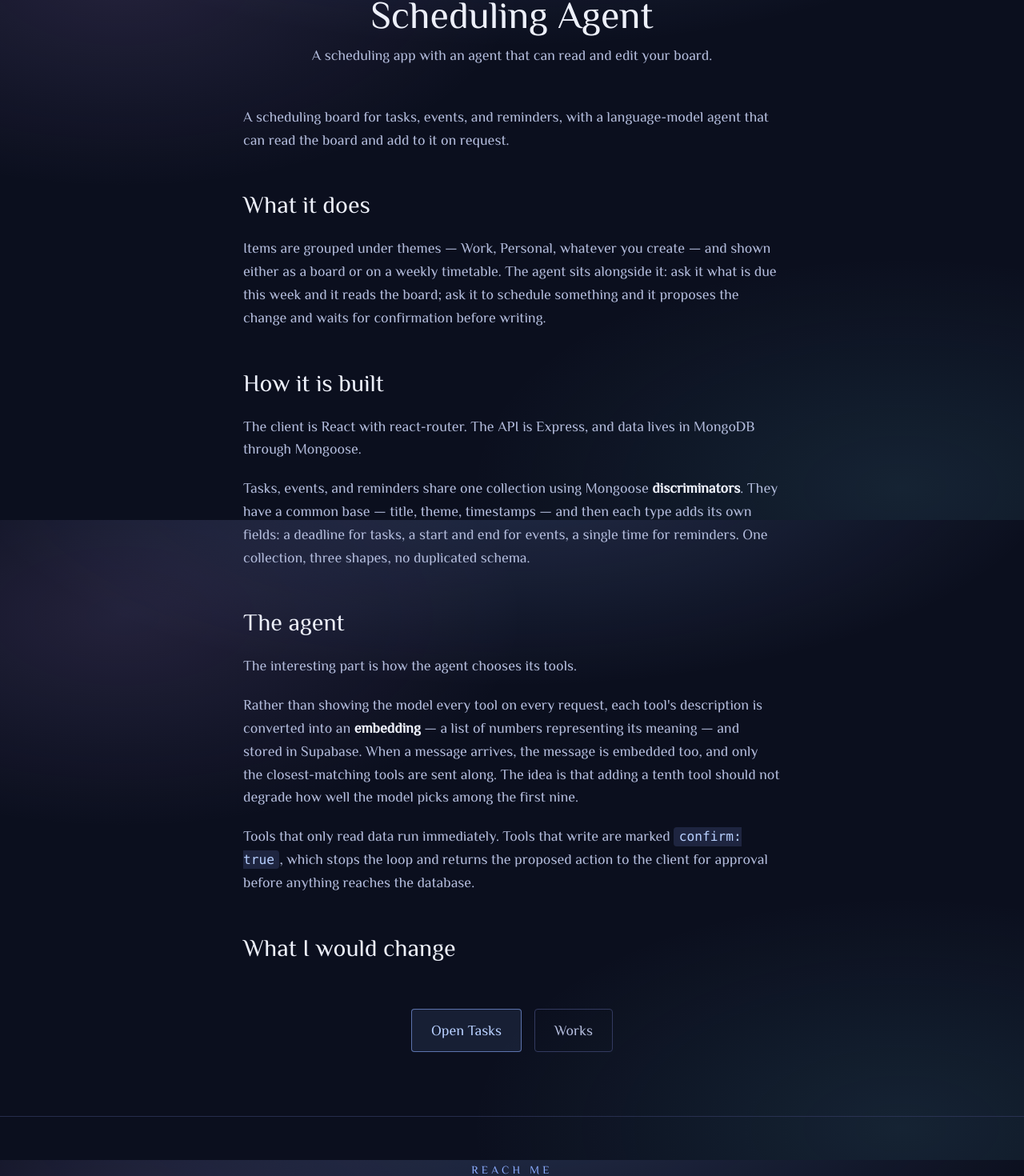
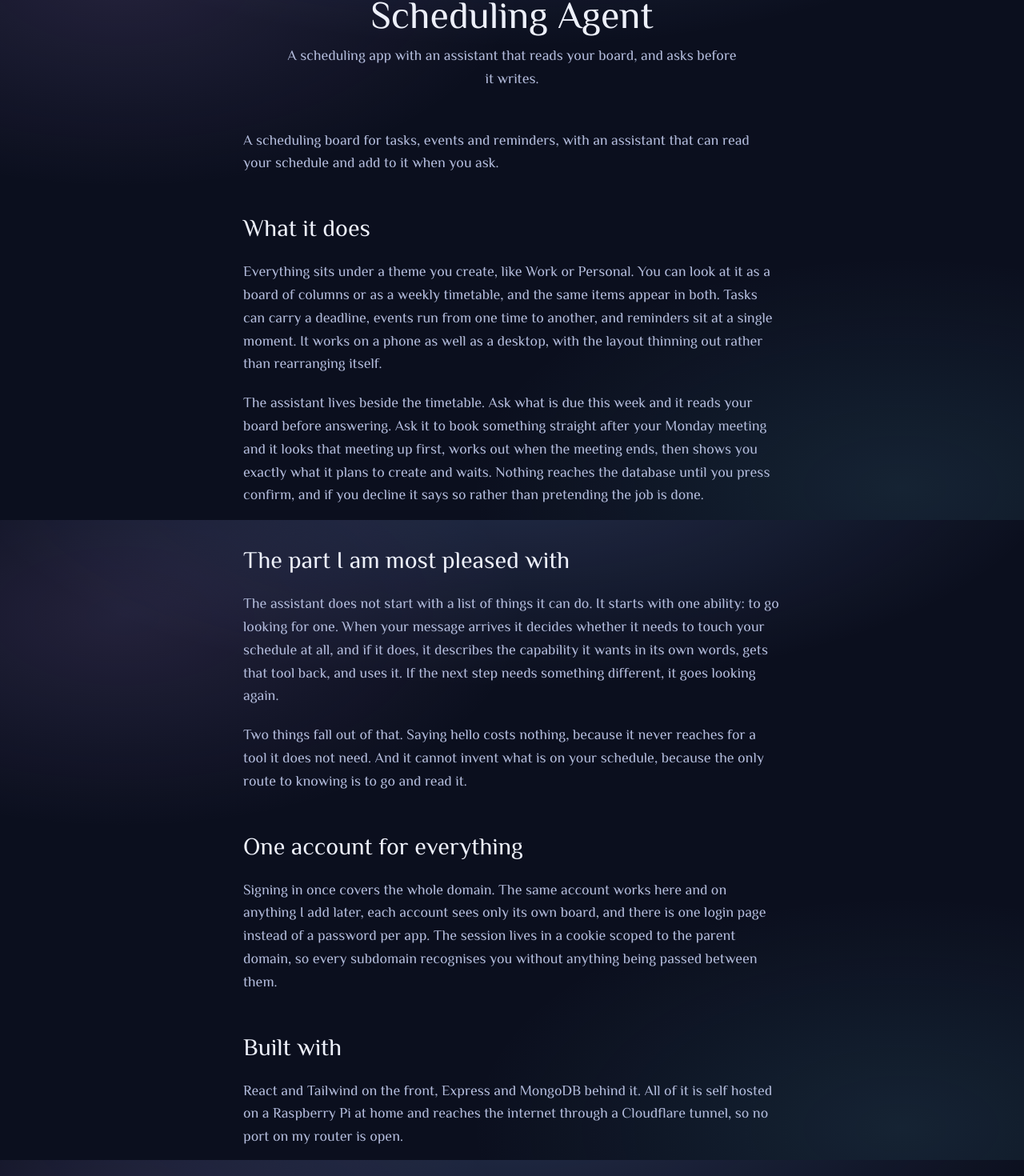
Before and after one commit to angsio/hub, a React (Vite) app: page /tasks in a window 1280 px wide. Shown: the part 150-1620 px from the top of the page at 80% size. Built offline with nearby package versions, Linux system fonts and the light colour scheme; no server answers.

Commit message:
update written content

```diff
--- a/src/auth.js
+++ b/src/auth.js
@@ -1,7 +1,7 @@
 /*
   The auth site's origin. It serves both the login pages and the /auth API, so
   one value covers both. Dev default is the auth client's vite server, which
-  proxies /auth through to the service on 5002 — the same shape nginx gives us
+  proxies /auth through to the service on 5002. That is the same shape nginx gives us
   in production.
 */
 const AUTH = import.meta.env.VITE_AUTH_URL ?? 'http://localhost:5175'
@@ -9,11 +9,11 @@ const AUTH = import.meta.env.VITE_AUTH_URL ?? 'http://localhost:5175'
 /*
   Who is signed in?
 
-  In:  nothing — the session cookie travels on its own
+  In:  nothing. The session cookie travels on its own
   Out: Promise<{ id, email, apps } | null>, null when nobody is signed in.
 
   Never throws. Being signed out is the normal case rather than an error, and if
-  the auth service is down the hub should still render — it is a public site.
+  the auth service is down the hub should still render, since it is a public site.
 */
 export const fetchAccount = async () => {
     try {
--- a/src/content/homelab.mdx
+++ b/src/content/homelab.mdx
@@ -1,24 +1,26 @@
 ## The Raspberry Pi
 
-Model 4B with Raspberry Pi OS, complete with a case and power button toggle. Fan is connected to
-5V on the GPIO with aluminum heat sinks for CPU and RAM cooling.
+Model 4B running Raspberry Pi OS, in a case with a power button toggle. The fan
+runs off 5V on the GPIO, with aluminium heat sinks cooling the CPU and RAM.
 
 ![Raspberry Pi](/pi.jpg)
 
 ## How it is put together
 
-Each project is a Docker Compose stack. The containers share a Docker
-network, which lets them reach each other by service name without
-publishing ports to the outside; the task app API endpoints is reachable from its
-own front end, and nowhere outside the internal network.
+Each project is a Docker Compose stack. The containers share a Docker network,
+which lets them reach each other by service name without publishing ports to the
+outside, so the task app's API is reachable from its own front end and from
+nowhere else.
 
 nginx sits in front of each front end, serving the built static files and
-proxying `/api` back to the Node service. Public traffic arrives through a Cloudflare tunnel,
-so no port on my home router is open to the internet. Each project gets its own subdomain.
+proxying `/api` back to the Node service. Public traffic arrives through a
+Cloudflare tunnel, so no port on my home router is open to the internet. Each
+project gets its own subdomain.
 
 ## What Runs
 
 - `frangiclave.com` - Portfolio Hub
+- `auth.frangiclave.com` - Accounts, shared across every subdomain
 - `tasks.frangiclave.com` - Scheduling Agent
 - `trips.frangiclave.com` - Business Trip Planner
 - `homelab.frangiclave.com` - Homelab Pi Monorepo
@@ -26,30 +28,37 @@ so no port on my home router is open to the internet. Each project gets its own
 ## Lessons Learnt
 
 **1. Architecture**\
-Creating MERN stack patterns were different from balancing networks, containers, and cloudflare.
-My applications had to be cohesive with \
-A solid RESTful API was a necessary boundary to containerize the frontend and backend separately
-so each can be a part of the same network correctly, which is also necessary for the cloudflare
-tunnel. This architecture enables me to build without looking back, with this partitioned structure
-and automated with Docker Compose.
+Building MERN stack patterns was a different problem from balancing networks,
+containers and Cloudflare. My applications had to agree on where the boundary
+between them sat before any of the hosting could be worked out.\
+A solid RESTful API was that boundary. It let me containerise the front end and
+the back end separately while keeping them on the same network, which is also
+what the Cloudflare tunnel needs. That partitioned structure means I can keep
+building without going back to unpick the last thing, and Docker Compose brings
+the whole stack up in one command.
 
 **2. Overbearing Classnames**\
-TailwindCSS makes UI and aesthetic design much more pleasant. Covering layout, colours,
-responsiveness, screen sizes introduces a new issue of an overwhelming amount of classes for
-some elements.\
-Maintaining a ruleset to split classes by their purpose and keeping layout inline
-serves a good communication layer between me and Claude Code when building the frontend.
+TailwindCSS makes UI and aesthetic design much more pleasant. Covering layout,
+colour, responsiveness and screen sizes introduces a new problem though, which is
+an overwhelming number of classes on a single element.\
+Keeping a ruleset that splits classes by their purpose, with layout written
+inline and appearance named separately, turned out to be a good communication
+layer between me and Claude Code while building the front end.
 
 **3. Development vs. Production**\
-The homelab serves as a natural production line and my laptop as a development line. I would
-crudely ssh into my raspberry pi, copy files over, and manually change ports to move from running
-dev builds to preparing nginx config.\
-I kept a github key for my laptop only, and then setting read-only keys per repo to enforce the pi
-to be pull-only. Setting up vite correctly pays off to have both the dev config and prepared docker ports
-at the same time, so they never overlap and no switching is needed between development and production.
+The homelab is a natural production line and my laptop is the development one. I
+used to ssh into the Pi, copy files across and change ports by hand to get from a
+dev build to a working nginx config.\
+Now the laptop holds the only GitHub key that can write, and the Pi gets
+read-only keys per repository so it can pull and do nothing else. The handful of
+settings that differ between the two, such as which domain a login cookie belongs
+to, live in the Compose file rather than the environment file, and Compose wins
+wherever the two disagree. The same environment file then works in both places
+and I never swap values back and forth.
 
 ## Why Self-Host?
 
-Deploying to an external platform fails to teach one about the intricacies behind hosting.
-Running the hardware myself grants privacy and ownership over my project's
-DNS, certificates, proxying, containers, and handling the things that go wrong.
+Deploying to an external platform does not teach you much about what hosting
+actually involves. Running the hardware myself means I own the DNS, the
+certificates, the proxying and the containers, along with everything that goes
+wrong with them.
--- a/src/content/tasks.mdx
+++ b/src/content/tasks.mdx
@@ -1,54 +1,50 @@
-{/*
-  Draft copy — rewrite in your own voice.
-  Markdown works here: ## headers, **bold**, [links](https://…), - lists.
-  Images: put the file in public/ and reference it from the site root, e.g.
-  ![Board view](/tasks-board.png)
-*/}
-
-A scheduling board for tasks, events, and reminders, with a language-model
-agent that can read the board and add to it on request.
+A scheduling board for tasks, events and reminders, with an assistant that can
+read your schedule and add to it when you ask.
 
 ## What it does
 
-Items are grouped under themes — Work, Personal, whatever you create — and shown
-either as a board or on a weekly timetable. The agent sits alongside it: ask it
-what is due this week and it reads the board; ask it to schedule something and it
-proposes the change and waits for confirmation before writing.
+Everything sits under a theme you create, like Work or Personal. You can look at
+it as a board of columns or as a weekly timetable, and the same items appear in
+both. Tasks can carry a deadline, events run from one time to another, and
+reminders sit at a single moment. It works on a phone as well as a desktop, with
+the layout thinning out rather than rearranging itself.
 
-## How it is built
+The assistant lives beside the timetable. Ask what is due this week and it reads
+your board before answering. Ask it to book something straight after your Monday
+meeting and it looks that meeting up first, works out when the meeting ends,
+then shows you exactly what it plans to create and waits. Nothing reaches the
+database until you press confirm, and if you decline it says so rather than
+pretending the job is done.
 
-The client is React with react-router. The API is Express, and data lives in
-MongoDB through Mongoose.
+## The part I am most pleased with
 
-Tasks, events, and reminders share one collection using Mongoose
-**discriminators**. They have a common base — title, theme, timestamps — and then
-each type adds its own fields: a deadline for tasks, a start and end for events,
-a single time for reminders. One collection, three shapes, no duplicated schema.
+The assistant does not start with a list of things it can do. It starts with one
+ability: to go looking for one. When your message arrives it decides whether it
+needs to touch your schedule at all, and if it does, it describes the capability
+it wants in its own words, gets that tool back, and uses it. If the next step
+needs something different, it goes looking again.
 
-## The agent
+Two things fall out of that. Saying hello costs nothing, because it never
+reaches for a tool it does not need. And it cannot invent what is on your
+schedule, because the only route to knowing is to go and read it.
 
-The interesting part is how the agent chooses its tools.
+## One account for everything
 
-Rather than showing the model every tool on every request, each tool's
-description is converted into an **embedding** — a list of numbers representing
-its meaning — and stored in Supabase. When a message arrives, the message is
-embedded too, and only the closest-matching tools are sent along. The idea is
-that adding a tenth tool should not degrade how well the model picks among the
-first nine.
+Signing in once covers the whole domain. The same account works here and on
+anything I add later, each account sees only its own board, and there is one
+login page instead of a password per app. The session lives in a cookie scoped
+to the parent domain, so every subdomain recognises you without anything being
+passed between them.
 
-Tools that only read data run immediately. Tools that write are marked
-`confirm: true`, which stops the loop and returns the proposed action to the
-client for approval before anything reaches the database.
+## Built with
 
-{/* TODO: once the eval harness exists, put the measured numbers here.
-    Retrieval accuracy before and after tuning is the strongest thing
-    this page could say. */}
+React and Tailwind on the front, Express and MongoDB behind it. All of it is
+self hosted on a Raspberry Pi at home and reaches the internet through a
+Cloudflare tunnel, so no port on my router is open.
 
 ## What I would change
 
-{/* TODO — your own words. Some honest candidates drawn from the code:
-    - the similarity threshold is low enough that all three tools currently
-      match every query, so retrieval is not yet doing real work
-    - the confirmation gate is enforced on the client, not the server
-    - there is no authentication yet, so every board is shared
-    Naming a real limitation reads as judgment, not weakness. */}
+With only three tools to choose from, the search that picks them matches
+everything, so that part is built for a scale it has not reached yet. It earns
+its keep at thirty tools, not at three. There is also no password reset, and a
+board left open in two tabs will not update the second one until it is reloaded.
--- a/src/content/trips.mdx
+++ b/src/content/trips.mdx
@@ -10,24 +10,3 @@ in a form.
 
 It was built at a DeepLearning.AI hackathon held at the Computer History Museum.
 It is not deployed yet.
-
-## The problem
-
-{/* TODO: what made a voice interface the right shape for this?
-    Two or three sentences. Who was going to use it, and what were they
-    doing before? */}
-
-## How it works
-
-{/* TODO: the pipeline, end to end — speech in, intent extraction,
-    whatever books the trip, confirmation back out. An architecture
-    diagram earns its space on a page like this. */}
-
-## Built at the hackathon
-
-{/* TODO: what actually shipped in the time available, and what you cut.
-    Being specific about scope under a deadline is a good signal. */}
-
-## What remains
-
-{/* TODO: what is left before it can be deployed. Honest and short. */}
--- a/src/data/site.js
+++ b/src/data/site.js
@@ -36,9 +36,10 @@ export const portals = [
     slug: 'tasks',
     title: 'Scheduling Agent',
     blurb:
-      'A tool that books tasks, events, reminders. Built end to end with MongoDB, ' +
-      'complete with a self-hosted agent using RAG for tools with Supabase.',
-    tagline: 'A scheduling app with an agent that can read and edit your board.',
+      'A board and weekly timetable for tasks, events and reminders, with an ' +
+      'assistant that reads your schedule and shows you every change before it ' +
+      'makes one. One account covers every app on the domain.',
+    tagline: 'A scheduling app with an assistant that reads your board, and asks before it writes.',
     to: '/tasks',
     live: 'https://tasks.frangiclave.com',
     liveLabel: 'Open Tasks',
--- a/src/index.css
+++ b/src/index.css
@@ -1,24 +1,24 @@
 @import 'tailwindcss';
 
 @theme {
-  /* Backgrounds — deep indigo, lifted off pure black so it reads as blue. */
+  /* Backgrounds, deep indigo, lifted off pure black so it reads as blue. */
   --color-void: #0b0f1e;
   --color-obsidian: #151a2e;
   --color-crypt: #1e2540;
   --color-border: #333a60;
 
-  /* Text — moonlight on old glass, from bright to faded. */
+  /* Text, moonlight on old glass, from bright to faded. */
   --color-parchment: #edf0fa;
   --color-parchment-dim: #b3bcdc;
   --color-ash: #767fa6;
 
-  /* Accents — the glow of the Glory. Azure leads; violet and teal support. */
-  --color-accent: #8bacff;         /* luminous azure — primary accent */
+  /* Accents, the glow of the Glory. Azure leads; violet and teal support. */
+  --color-accent: #8bacff;         /* luminous azure, primary accent */
   --color-accent-bright: #b8d0ff;
-  --color-accent-violet: #ac8ce0;  /* amethyst — secondary */
-  --color-accent-teal: #58acc4;    /* cold teal — tertiary */
+  --color-accent-violet: #ac8ce0;  /* amethyst, secondary */
+  --color-accent-teal: #58acc4;    /* cold teal, tertiary */
 
-  /* Type — Philosopher (self-hosted, imported in src/main.jsx); serif fallback. */
+  /* Type, Philosopher (self-hosted, imported in src/main.jsx); serif fallback. */
   --font-display: 'Philosopher', 'Iowan Old Style', 'Palatino Linotype',
     Palatino, 'Book Antiqua', 'Hoefler Text', Georgia, serif;
   --font-body: 'Philosopher', 'Iowan Old Style', 'Palatino Linotype', Palatino,
@@ -70,7 +70,7 @@ body {
 }
 
 /*
-  MDX emits bare <h2>, <p>, <img> — no classes. Rather than annotate every
+  MDX emits bare <h2>, <p>, <img>, no classes. Rather than annotate every
   line of prose, style the tags once here and wrap the content in .prose.
   Used by the project pages (src/pages/Project.jsx).
 */
--- a/src/useAccount.js
+++ b/src/useAccount.js
@@ -8,7 +8,7 @@ import { fetchAccount, logout } from './auth'
   In:  nothing
   Out: { account, ready, signOut }
        account  { id, email, apps } | null
-       ready    boolean — false until the first check comes back, so the navbar
+       ready    boolean. False until the first check comes back, so the navbar
                 can wait rather than flash the wrong button
        signOut  () -> Promise<void>, ends the session everywhere on the domain
 */
```
